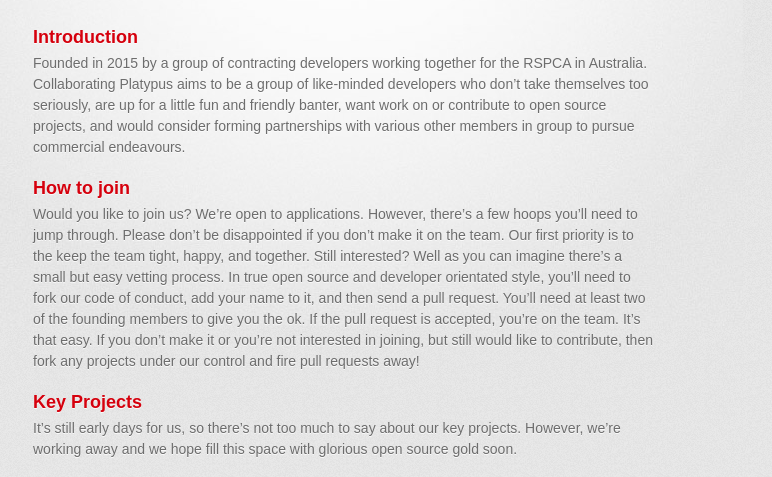
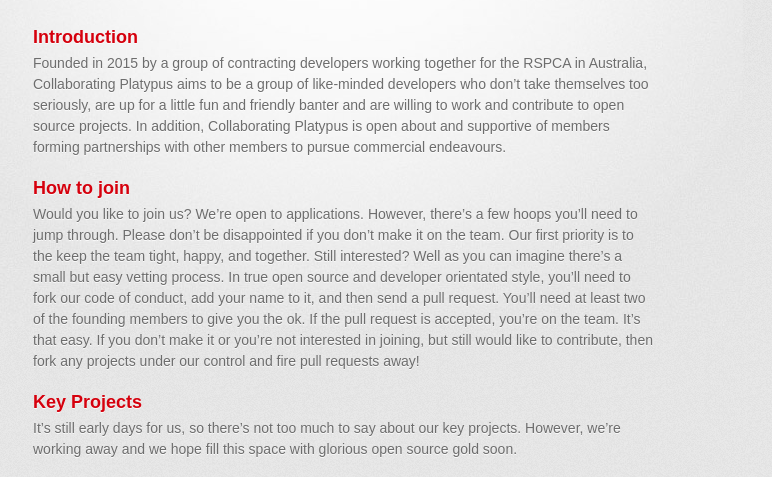
Before and after one commit to CollaboratingPlatypus/collaboratingplatypus.github.io, a plain HTML site: page index.html in a window 1280 px wide. Shown: the part 277-754 px from the top of the page, without its empty margins (297-1069 px from the left). Drawn offline with Linux system fonts and the light colour scheme; a web font is replaced by a local one.

Commit message:
Minor changes to the opening paragraph, as suggested by @ch00zn

```diff
--- a/index.html
+++ b/index.html
@@ -42,7 +42,7 @@
                 <a id="introduction" class="anchor" href="#introduction" aria-hidden="true"><span class="octicon octicon-link"></span></a>
                 Introduction
               </h3>
-              <p>Founded in 2015 by a group of contracting developers working together for the RSPCA in Australia. Collaborating Platypus aims to be a group of like-minded developers who don’t take themselves too seriously, are up for a little fun and friendly banter, want work on or contribute to open source projects, and would consider forming partnerships with various other members in group to pursue commercial endeavours.</p>
+              <p>Founded in 2015 by a group of contracting developers working together for the RSPCA in Australia, Collaborating Platypus aims to be a group of like-minded developers who don’t take themselves too seriously, are up for a little fun and friendly banter and are willing to work and contribute to open source projects. In addition, Collaborating Platypus is open about and supportive of members forming partnerships with other members to pursue commercial endeavours.</p>
 
               <h3>
                 <a id="how-to-join" class="anchor" href="#how-to-join" aria-hidden="true"><span class="octicon octicon-link"></span></a>
```
